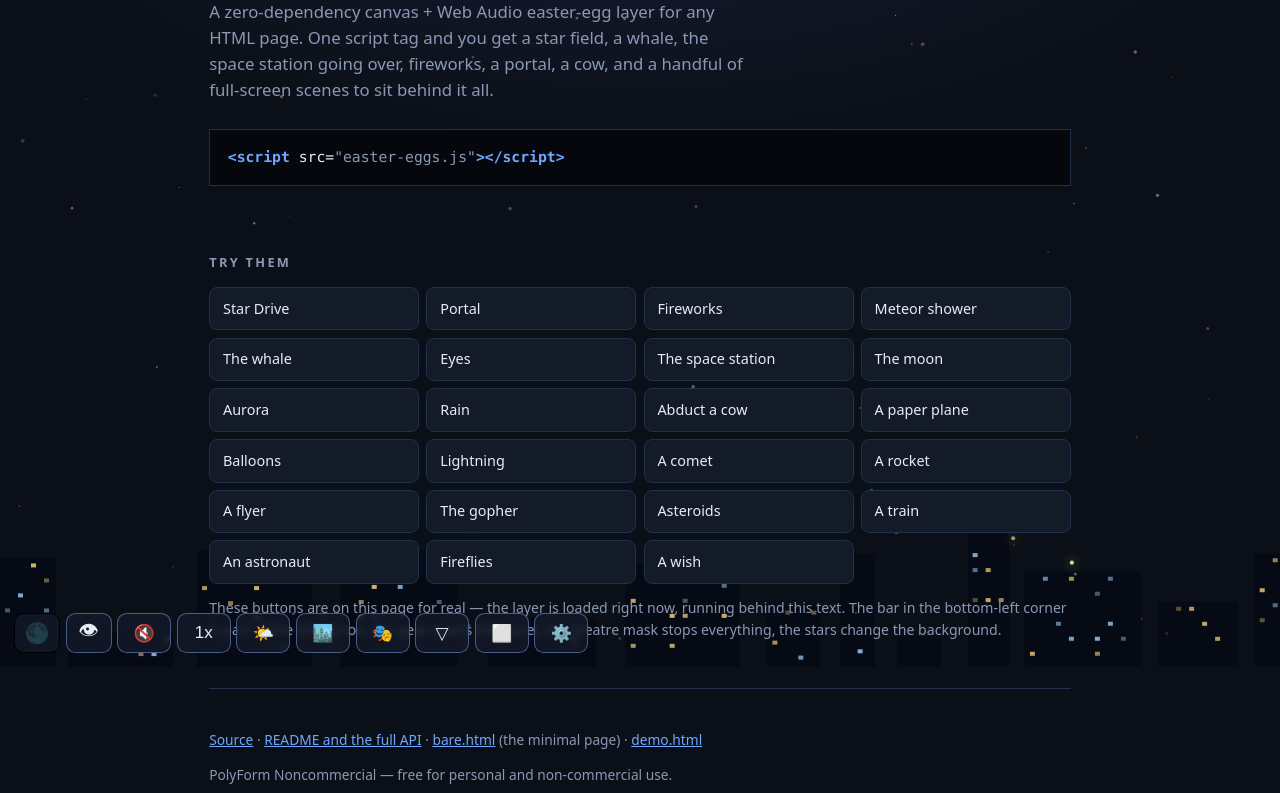
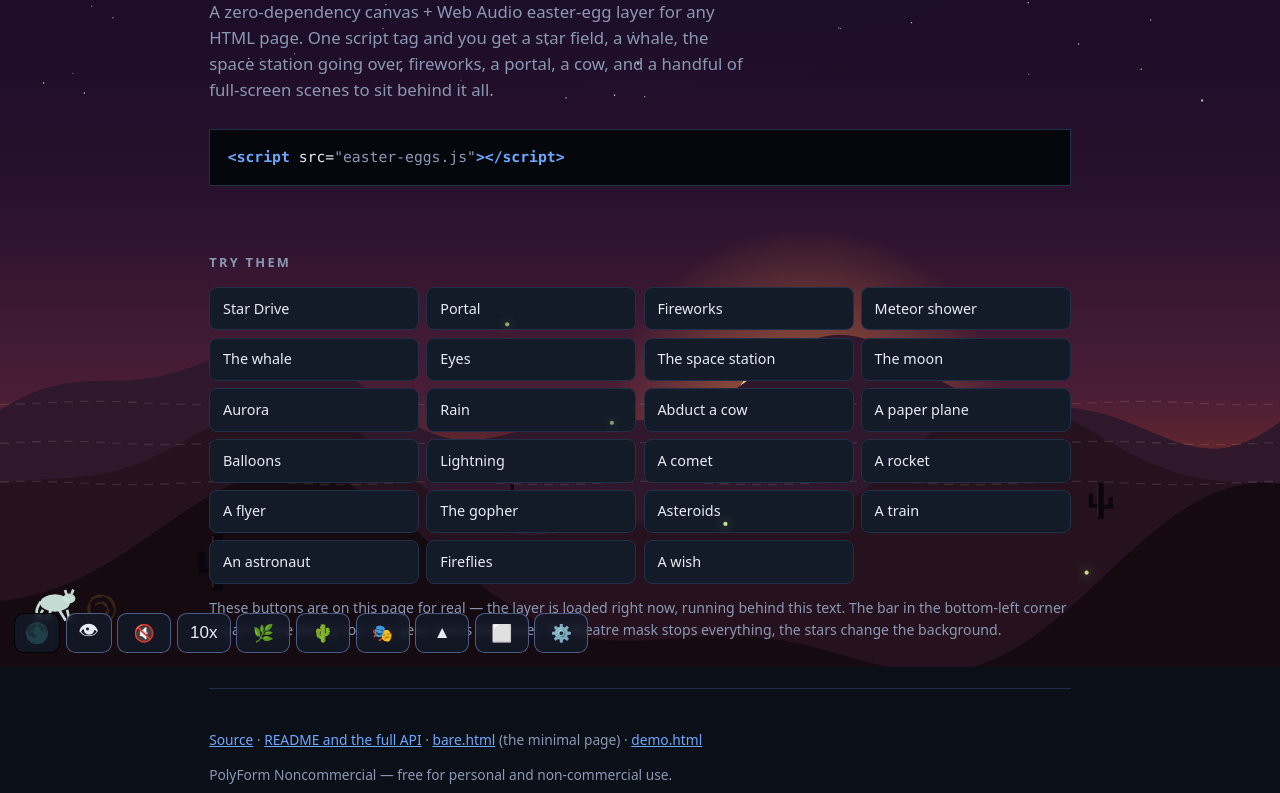
Before and after one commit to 200plat/model-bay-eggs, a plain HTML site: page index.html in a window 1280 px wide. Shown: the part 133-926 px from the top of the page. Drawn offline with Linux system fonts and the light colour scheme; animation ran at ten frames a second.

Commit message:
fix: the page's own background was hiding the scenes
The scene draws behind the content, so a solid background on the page means
nothing of it ever shows. The background moves to the root element, and the
page opens with the desert, the nature theme, 10x and everything drawn on top
— the on-top switch has to be flipped after the theme preset applies, because
the preset decides the layers.

Co-Authored-By: Claude Code <noreply@anthropic.com>

```diff
--- a/index.html
+++ b/index.html
@@ -17,8 +17,12 @@
     --mono: ui-monospace, SFMono-Regular, Menlo, Consolas, monospace;
   }
   * { box-sizing: border-box; }
+  /* The scene draws behind the content, so the page's own background has to be
+     transparent — this is what the scene sits on. Without the eggs loaded you
+     still get the gradient, from the root element. */
+  html { background: radial-gradient(1200px 700px at 50% -15%, #1a2440 0%, var(--bg) 62%); }
   body {
-    margin: 0; background: radial-gradient(1200px 700px at 50% -15%, #1a2440 0%, var(--bg) 62%);
+    margin: 0; background: transparent;
     color: var(--text); font-family: system-ui, -apple-system, Segoe UI, sans-serif;
     line-height: 1.55;
   }
@@ -97,6 +101,28 @@
     host.appendChild(b);
   }
 </script>
+<script>
+  // This page opens with the desert running behind it, the nature theme, every
+  // effect on and on top, and the events at 10x. The library itself is neutral —
+  // these are the page's own choices, and they are cleared once so that everyone
+  // gets them, then left alone.
+  try {
+    if (!localStorage.getItem('modelbay:page-3')) {
+      localStorage.setItem('modelbay:page-2', '1');
+      localStorage.setItem('modelbay:theme', '"nature"');
+      localStorage.setItem('modelbay:scene', '"desert"');
+      localStorage.setItem('modelbay:speed', '10');
+    }
+  } catch (e) {}
+</script>
 <script src="easter-eggs.js"></script>
+<script>
+  // The theme preset decides which eggs run and which layer they draw on, and it
+  // applies when the library loads. Put everything on top of the page after it.
+  (function () {
+    var b = document.getElementById('mb-btn-ontop');
+    if (b && b.textContent === '\u25bd') b.click();
+  })();
+</script>
 </body>
 </html>
```
